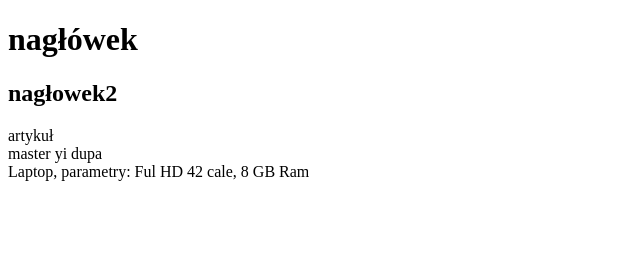
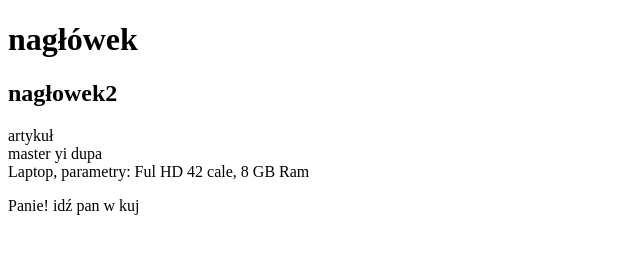
Before and after one commit to LubiePsy33/kosmiczne, a plain HTML site: page index.html in a window 1280 px wide. Shown: the whole page, without its empty margins (0-640 px from the left). Drawn offline with Linux system fonts and the light colour scheme.

Commit message:
added a paragraph

```diff
--- a/index.html
+++ b/index.html
@@ -16,6 +16,7 @@
 
         Laptop, parametry:
         Ful HD 42 cale, 8 GB Ram
+        <p>Panie! idź pan w kuj</p>
     </section>
 
 </body>
```
